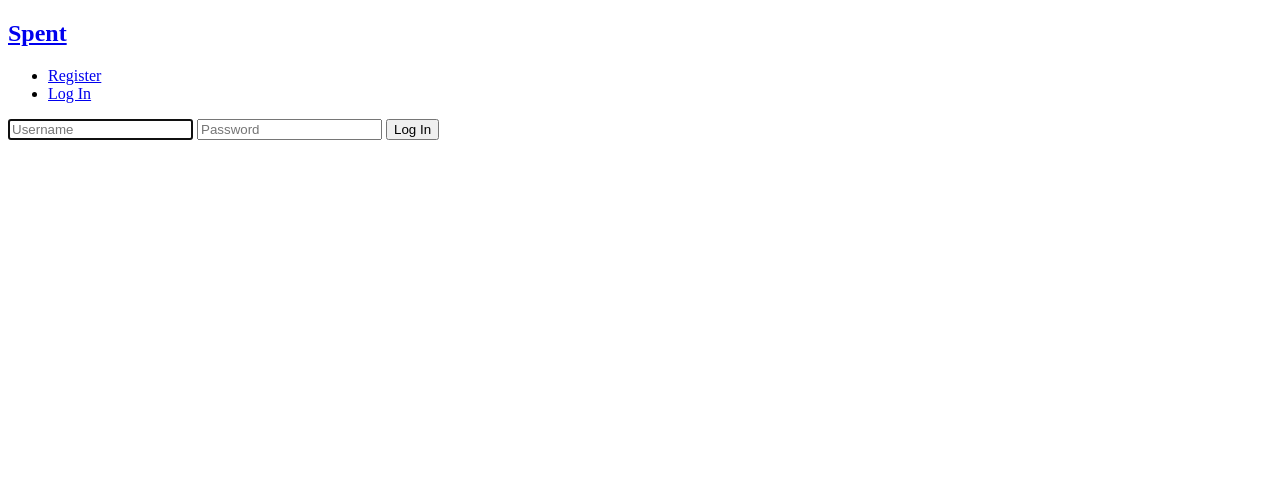
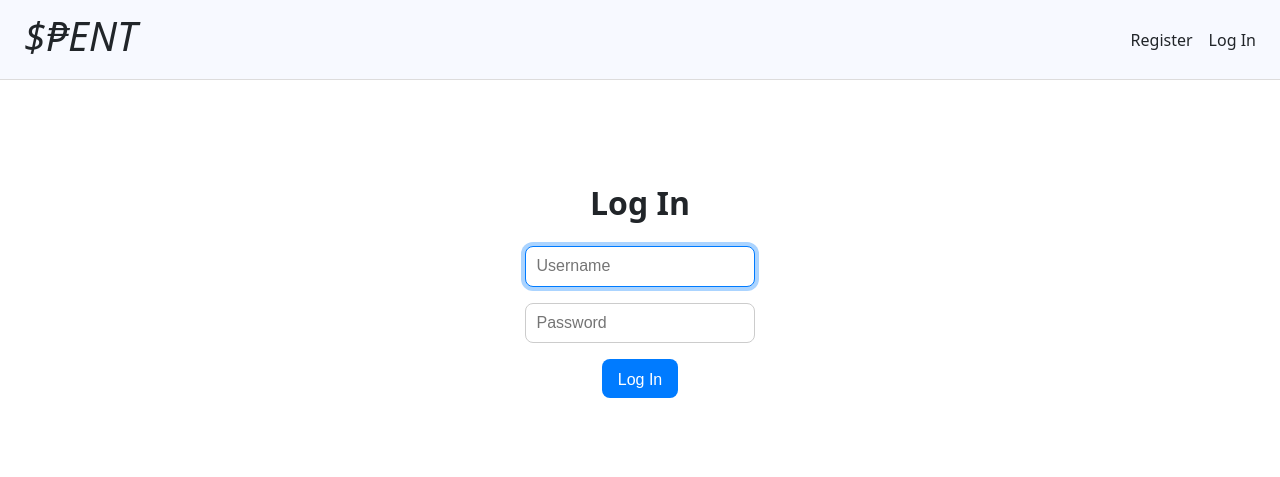
Before and after one commit to Genrevvv/SPENT, a Flask app: page /login in a window 1280 px wide. Shown: the top 477 px of the page. Run offline with Flask 3, Linux system fonts and the light colour scheme; some libraries are stand-ins or nearby versions.

Commit message:
Apply some styling on html files: index, login and register

```diff
--- a/app.py
+++ b/app.py
@@ -110,6 +110,7 @@ def register():
             db.execute("INSERT INTO users (username, pass_hash) VALUES (?, ?)", username, hashed_pass)
         except ValueError:
             flash("Username already taken")
+            return render_template("register.html")
 
         """Log user in"""
         # Check if user exists in the database
--- /dev/null
+++ b/static/styles.css
@@ -0,0 +1,115 @@
+body {
+    margin: 0;
+    font-family: system-ui, -apple-system, BlinkMacSystemFont, 'Segoe UI', Roboto, Oxygen, Ubuntu, Cantarell, 'Open Sans', 'Helvetica Neue', sans-serif;
+    font-size: 1rem;
+    color: #212529;
+    text-align: left;
+}
+
+.container {
+    width: 90%;
+    margin-left: auto;
+    margin-right: auto;
+    padding-left: 1rem;
+    padding-right: 1rem;
+    text-align: center;
+}
+
+.navbar-container {
+    padding-left: 1rem;
+    padding-right: 1rem;
+    background-color: #f7f9ff;
+    border-bottom: 0.1rem solid #dddcdc;
+}
+
+.navbar {
+    display: flex;
+    justify-content: space-between;
+    align-items: center;
+}
+
+.logo {
+    font-size: 2.5rem;
+    margin-right: 1rem;
+    margin-bottom: 0.5rem;
+    white-space: nowrap;
+}
+
+.navbar-items-container {
+    display: flex;
+    align-items: center;
+    width: 100%;
+}
+
+.navbar-items {
+    list-style-type: none;
+    display: flex;
+    margin: 0;
+    padding: 0;
+}
+
+.pos-right {
+    margin-left: auto;
+}
+
+.nav-link {
+    text-decoration: none;
+    display: block;
+    padding: 0.5rem;
+}
+
+a {
+    color: #212529;
+}
+a:visited {
+    color: #212529;
+}
+
+.form-container {
+    padding-top: 5rem;
+    padding-bottom: 5rem;
+}
+
+.form-input {
+    display: block;
+    padding-bottom: 1rem;
+}
+
+.form-input input {
+    font-size: 1rem;
+    padding: 0.65rem;
+    border: 1px solid #ccc;
+    border-radius: 0.5rem;
+    transition: box-shadow 0.3s ease;
+}
+
+.form-input input:focus {
+    outline: none;
+    border-color: #007bff;
+    box-shadow: 0 0 0 0.25rem #abd4ff;
+}
+
+.form-container button {
+    font-size: 1rem;
+    color: #fff;
+    text-align: center;
+    padding: 0.75rem 1rem 0.55rem 1rem;
+    border-width: 0;
+    border-radius: 0.5rem;
+    background-color: #007bff;
+}
+
+.form-container button:hover {
+    cursor: pointer;
+    background-color: #046ddd;
+}
+
+.flash-message {
+    display: block;
+    font-size: 1rem;
+    padding: 1rem;
+    text-align: center;
+    border: 1px solid #2088f8;
+    border-radius: 0.5rem;
+    background-color: #d8e6ff;
+}
--- a/templates/layout.html
+++ b/templates/layout.html
@@ -3,46 +3,48 @@
     <head>
         <meta charset="utf-8">
         <meta name="viewport" content="initial-scale=1, width=device-width">
+        <link href="/static/styles.css" rel="stylesheet">
         <title>{% block title %}{% endblock %}</title>
     </head>
 
     <body>
 
-        <nav>
-            <div>
-                <a href="/">
-                    <h1>Spent</h1>
-                </a>
+        <nav class="navbar-container">
 
-                <div>
+            <div class="navbar">
+                <i><a class="nav-link logo" href="/">$₱ENT</a></i>
+                <div class="navbar-items-container">
+
                     {% if session["user_id"] %}
-                        <ul>
-                            <li><a href=""></a></li>
-                            <li><a href=""></a></li>
-                            <li><a href=""></a></li>
+                        <ul class="navbar-items">
+                            <li><a class="nav-link" href="">Home</a></li>
+                            <li><a class="nav-link" href="">Graph</a></li>
+                            <li><a class="nav-link" href="">Account</a></li>
                         </ul>
-                        <ul>
-                            <li><a href="/logout">Log Out</a></li>
+                        <ul class="navbar-items pos-right">
+                            <li><a class="nav-link" href="/logout">Log Out</a></li>
                         </ul>
                     {% else %}
-                        <ul>
-                            <li><a href="/register">Register</a></li>
-                            <li><a href="/login">Log In</a></li>
+                        <ul class="navbar-items pos-right">
+                            <li><a class="nav-link" href="/register">Register</a></li>
+                            <li><a class="nav-link" href="/login">Log In</a></li>
                         </ul>
                     {% endif %}
+
                 </div>
             </div>
+
         </nav>
 
         {% if get_flashed_messages() %}
             <header>
-                <div>
+                <div class="flash-message">
                     {{ get_flashed_messages() | join(" ") }}
                 </div>
             </header>
         {% endif %}
 
-        <main>
+        <main class="container">
             {% block main %}{% endblock%}
         </main>
 
--- a/templates/login.html
+++ b/templates/login.html
@@ -1,13 +1,25 @@
 {% extends "layout.html" %}
 
 {% block title %}
-    Spent - Login
+    $₱ENT - Login
 {% endblock %}
 
 {% block main %}
-    <form action="/login" method="post">
-        <input name="username" placeholder="Username" type="text" autocomplete="off" autofocus>
-        <input name="password" placeholder="Password" type="password" autocomplete="off" autofocus>
-        <button type="submit">Log In</button>
-    </form>
+    <div class="form-container">
+        <div>
+            <h1>Log In</h1>
+        </div>
+
+        <form action="/login" method="post">
+            <div class="form-input">
+                <input name="username" placeholder="Username" type="text" autocomplete="off" autofocus>
+            </div>
+            <div class="form-input">
+                <input name="password" placeholder="Password" type="password" autocomplete="off" autofocus>
+            </div>
+            <button type="submit">Log In</button>
+        </form>
+
+    </div>
+
 {% endblock %}
```
Also changed, not shown: templates/index.html (+5 -2 lines), templates/register.html (+15 -1 lines), spent.db, 2 other files.
